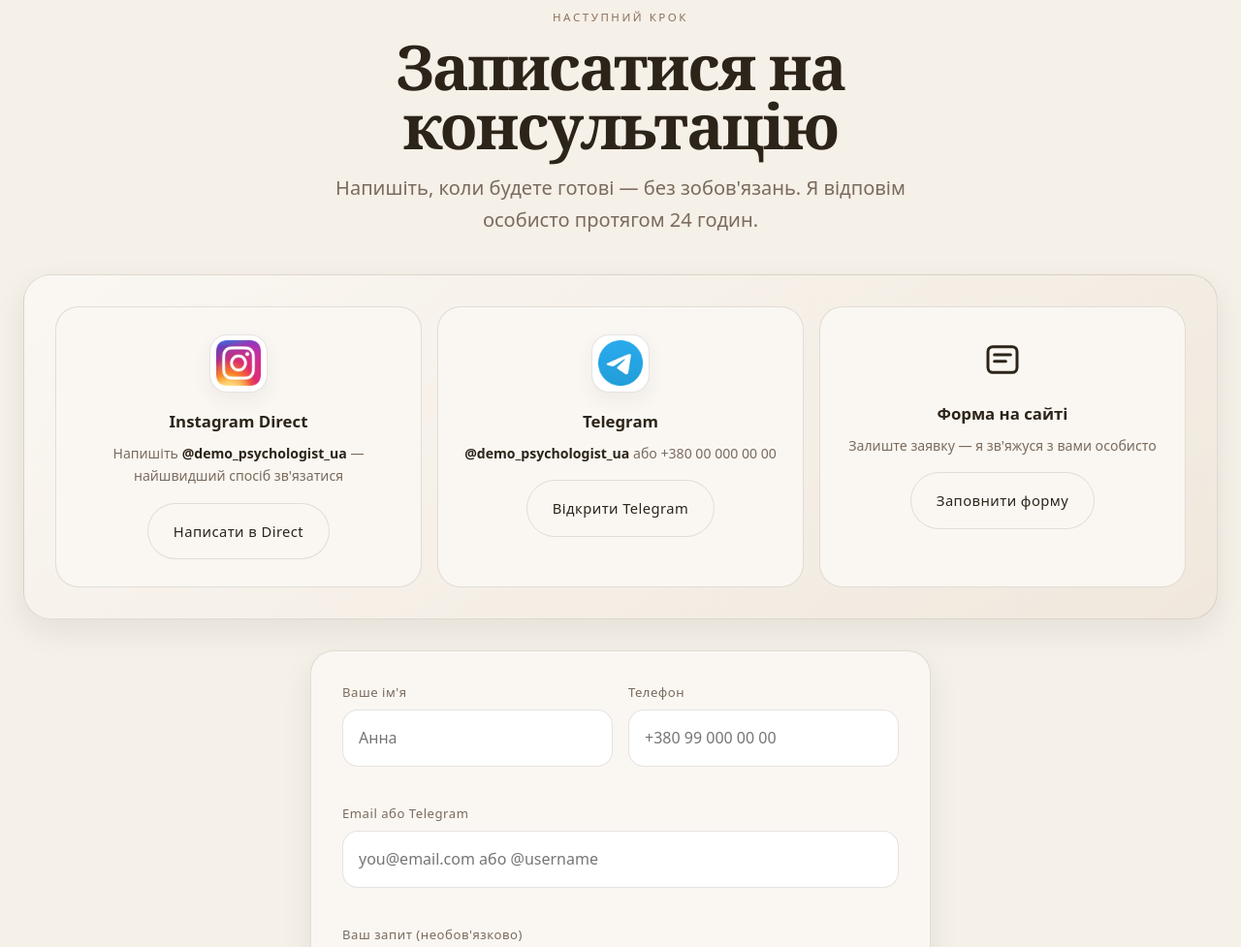
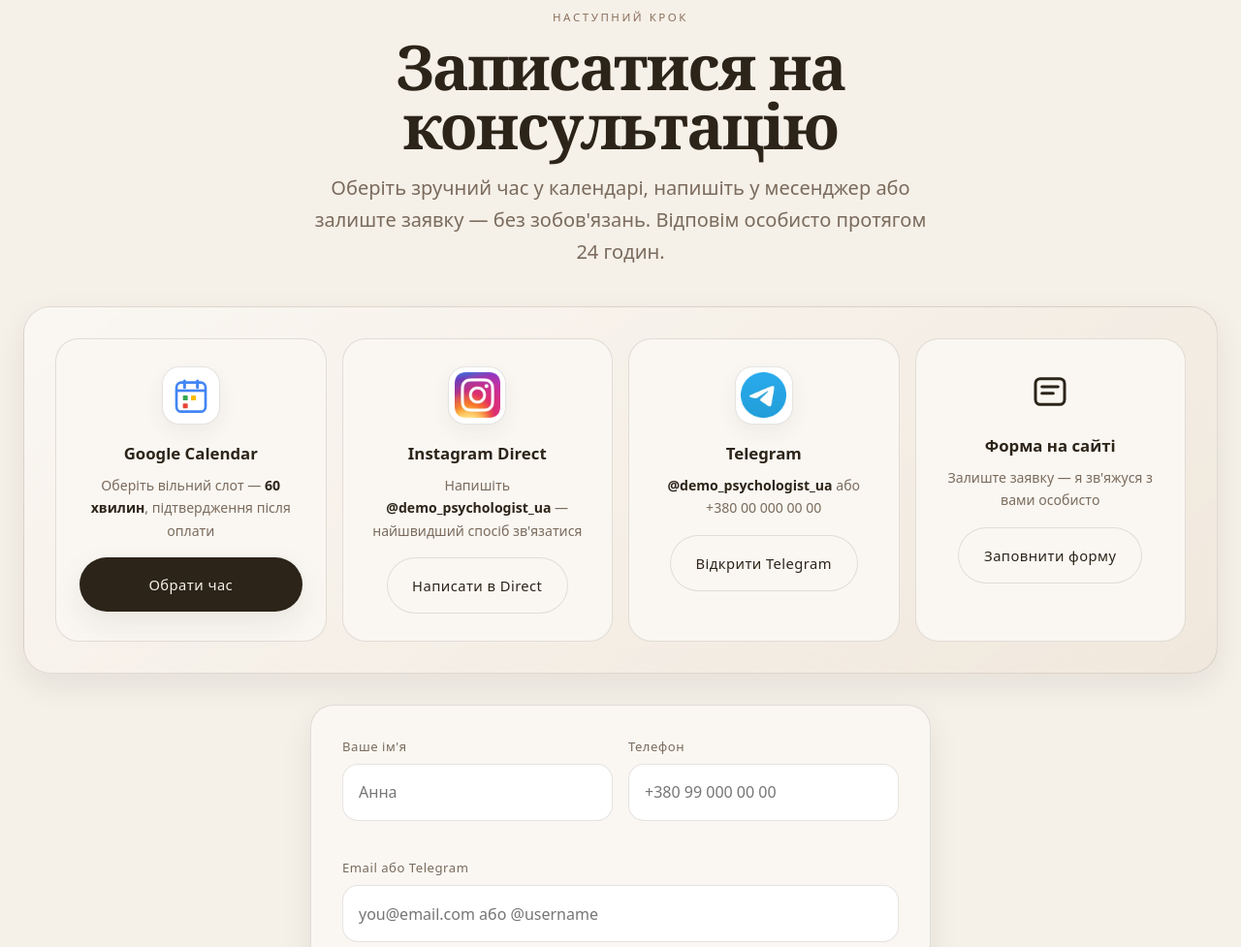
Before and after one commit to webitod-2026/psi, a plain HTML site: page index.html in a window 1280 px wide. Shown: the part 6979-7956 px from the top of the page at 97% size. Drawn offline with Linux system fonts and the light colour scheme.

Commit message:
calendar

```diff
--- a/css/styles.css
+++ b/css/styles.css
@@ -916,8 +916,11 @@ select {
 }
 .booking__channels {
   display: grid;
-  grid-template-columns: repeat(3, 1fr);
+  grid-template-columns: repeat(4, 1fr);
   gap: 1rem;
+}
+@media (max-width: 1100px) {
+  .booking__channels { grid-template-columns: repeat(2, 1fr); }
 }
 .channel-card {
   padding: 1.75rem 1.5rem;
@@ -939,6 +942,14 @@ select {
 .channel-card--tg:hover {
   border-color: rgba(34, 158, 217, 0.5);
   box-shadow: 0 16px 36px rgba(34, 158, 217, 0.14);
+}
+.channel-card--calendar:hover {
+  border-color: rgba(66, 133, 244, 0.55);
+  box-shadow: 0 16px 36px rgba(66, 133, 244, 0.14);
+}
+.channel-card--calendar .btn--primary {
+  width: 100%;
+  margin-top: 0;
 }
 .channel-card__icon {
   width: 3.25rem;
--- a/index.html
+++ b/index.html
@@ -74,6 +74,14 @@
     <symbol id="icon-form" viewBox="0 0 24 24">
       <rect x="3" y="4" width="18" height="16" rx="3" fill="none" stroke="currentColor" stroke-width="1.8"/>
       <path d="M7 9h10M7 13h7" stroke="currentColor" stroke-width="1.8" stroke-linecap="round"/>
+    </symbol>
+    <symbol id="icon-calendar" viewBox="0 0 24 24">
+      <rect x="3" y="4" width="18" height="18" rx="3" fill="#fff" stroke="#4285F4" stroke-width="1.6"/>
+      <path d="M3 9h18" stroke="#4285F4" stroke-width="1.6"/>
+      <path d="M8 3v4M16 3v4" stroke="#4285F4" stroke-width="1.8" stroke-linecap="round"/>
+      <rect x="7" y="12" width="3" height="3" rx="0.5" fill="#34A853"/>
+      <rect x="12" y="12" width="3" height="3" rx="0.5" fill="#FBBC04"/>
+      <rect x="7" y="17" width="3" height="3" rx="0.5" fill="#EA4335"/>
     </symbol>
   </svg>
 
@@ -442,12 +450,20 @@
         <div class="reveal" style="text-align:center; max-width:40rem; margin-inline:auto;">
           <span class="eyebrow">Наступний крок</span>
           <h2 class="section-title">Записатися на консультацію</h2>
-          <p class="section-lead" style="margin-inline:auto;">Напишіть, коли будете готові — без зобов'язань. Я відповім особисто протягом 24 годин.</p>
+          <p class="section-lead" style="margin-inline:auto;">Оберіть зручний час у календарі, напишіть у месенджер або залиште заявку — без зобов'язань. Відповім особисто протягом 24 годин.</p>
         </div>
 
         <div class="booking__channels-wrap reveal">
         <div class="booking__channels">
-          <a href="https://ig.me/m/demo_psychologist_ua" class="channel-card channel-card--ig reveal" target="_blank" rel="noopener noreferrer">
+          <a href="https://calendar.app.google/x67fDKayiyGxGdEG7" class="channel-card channel-card--calendar reveal" target="_blank" rel="noopener noreferrer">
+            <div class="channel-card__icon channel-card__icon--brand">
+              <svg aria-hidden="true" width="44" height="44"><use href="#icon-calendar"/></svg>
+            </div>
+            <h3>Google Calendar</h3>
+            <p>Оберіть вільний слот — <span class="channel-card__handle">60 хвилин</span>, підтвердження після оплати</p>
+            <span class="btn btn--primary">Обрати час</span>
+          </a>
+          <a href="https://ig.me/m/demo_psychologist_ua" class="channel-card channel-card--ig reveal reveal-delay-1" target="_blank" rel="noopener noreferrer">
             <div class="channel-card__icon channel-card__icon--brand">
               <img src="assets/images/ico/Instagram_icon.webp" alt="" width="44" height="44" class="brand-icon">
             </div>
@@ -455,7 +471,7 @@
             <p>Напишіть <span class="channel-card__handle">@demo_psychologist_ua</span> — найшвидший спосіб зв'язатися</p>
             <span class="btn btn--ghost">Написати в Direct</span>
           </a>
-          <a href="https://t.me/demo_psychologist_ua" class="channel-card channel-card--tg reveal reveal-delay-1" target="_blank" rel="noopener noreferrer">
+          <a href="https://t.me/demo_psychologist_ua" class="channel-card channel-card--tg reveal reveal-delay-2" target="_blank" rel="noopener noreferrer">
             <div class="channel-card__icon channel-card__icon--brand">
               <img src="assets/images/ico/Telegram_2019_Logo.svg.webp" alt="" width="44" height="44" class="brand-icon">
             </div>
@@ -463,7 +479,7 @@
             <p><span class="channel-card__handle">@demo_psychologist_ua</span> або <span class="channel-card__phone">+380 00 000 00 00</span></p>
             <span class="btn btn--ghost">Відкрити Telegram</span>
           </a>
-          <a href="#booking-form" class="channel-card channel-card--form reveal reveal-delay-2" data-scroll="booking">
+          <a href="#booking-form" class="channel-card channel-card--form reveal reveal-delay-3" data-scroll="booking-form">
             <div class="channel-card__icon"><svg aria-hidden="true"><use href="#icon-form"/></svg></div>
             <h3>Форма на сайті</h3>
             <p>Залиште заявку — я зв'яжуся з вами особисто</p>
```
Also changed, not shown: google_calendar.txt (added), llms.txt.
